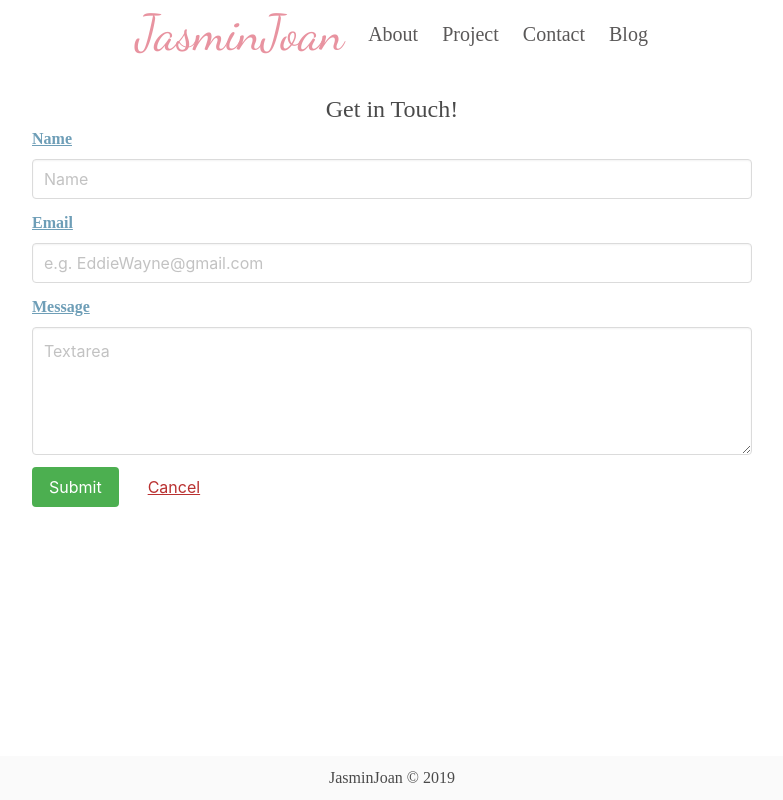
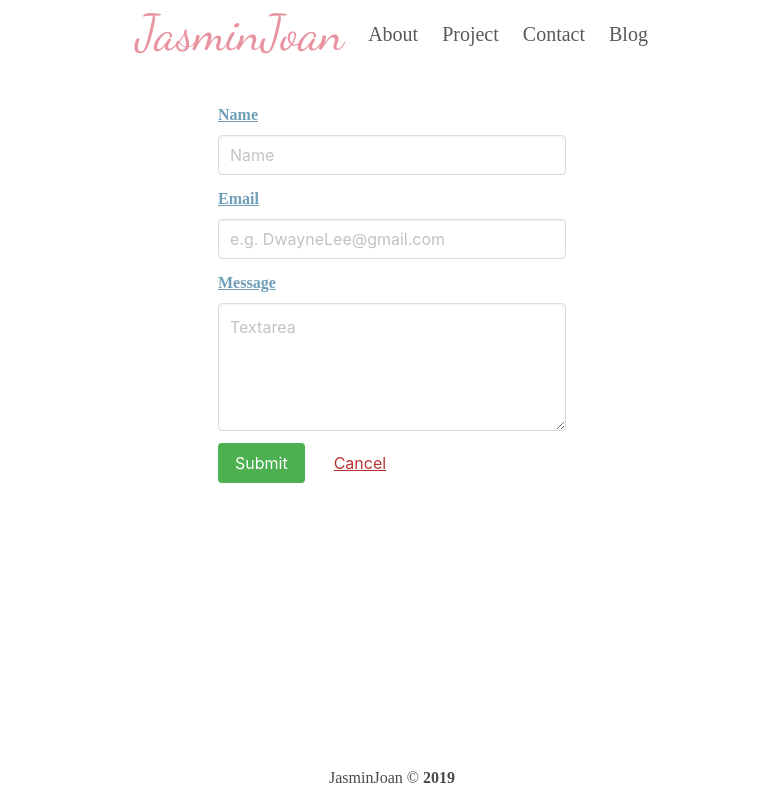
Before and after one commit to JasminDozier/portfolio, a React (Create React App) app: page /contact in a window 1280 px wide. Shown: the whole page, without its empty margins (248-1031 px from the left). Built offline with nearby package versions, Linux system fonts and the light colour scheme; a web font is replaced by a local one.

Commit message:
final changes for part 1

```diff
--- a/src/components/blog/style.css
+++ b/src/components/blog/style.css
@@ -5,3 +5,8 @@
 .jd-blog {
   padding: 0;
 }
+
+.column.is-8,
+.column.is-8-tablet {
+  width: 51%;
+}
--- a/src/components/contact/index.js
+++ b/src/components/contact/index.js
@@ -3,13 +3,12 @@ import "./style.css";
 
 const Contact = () => {
   return (
-    <div>
-      <h1 className="contact-form-title">Get in Touch!</h1>
+    <div class="columns is-centered">
+      <div class="columns is-centered jd-contact">
+        <div class="column is-three-fifths">
+          <div className="field">
+            <label className="label">Name</label>
 
-      <div className="columns is-centered jd-contact">
-        <div className="column is-three-fifths">
-          <div className="field">
-            <label className="label contactForm">Name</label>
             <div className="control">
               <input className="input" type="text" placeholder="Name" />
             </div>
@@ -21,18 +20,16 @@ const Contact = () => {
               <input
                 className="input"
                 type="email"
-                placeholder="e.g. EddieWayne@gmail.com"
+                placeholder="e.g. DwayneLee@gmail.com"
               />
             </div>
           </div>
-
           <div className="field">
             <label className="label">Message</label>
             <div className="control">
               <textarea className="textarea" placeholder="Textarea"></textarea>
             </div>
           </div>
-
           <div className="field is-grouped">
             <div className="control">
               <button className="button is-link">Submit</button>
--- a/src/components/contact/style.css
+++ b/src/components/contact/style.css
@@ -1,3 +1,8 @@
+.jd-contact {
+  width: 50%;
+  padding-top: 24px;
+}
+
 .jd-contact .label {
   color: rgb(110, 158, 183);
   text-decoration: underline;
@@ -10,8 +15,3 @@
 .jd-contact .button.is-text {
   color: rgba(174, 16, 16, 0.863);
 }
-
-.contact-form-title {
-  font-size: 24px;
-  text-align: center;
-}
--- a/src/components/home/index.js
+++ b/src/components/home/index.js
@@ -22,6 +22,7 @@ const Home = () => {
               <img
                 src="shahadat-shemul-O2MdroNurVw-unsplash.jpg"
                 className="jd-home-img"
+                alt="code"
               />
             </figure>
           </div>
--- a/src/components/layout/footer.js
+++ b/src/components/layout/footer.js
@@ -1,7 +1,11 @@
 import React from "react";
 
 const Footer = () => {
-  return <footer className="footer">JasminJoan &copy; 2019</footer>;
+  return (
+    <footer className="jd-footer">
+      JasminJoan &copy; <b>2019</b>
+    </footer>
+  );
 };
 
 export default Footer;
--- a/src/components/layout/style.css
+++ b/src/components/layout/style.css
@@ -24,7 +24,7 @@ a.navbar-item:hover {
   flex: 1 0 auto;
 }
 
-.footer {
+.jd-footer {
   text-align: center;
   margin-top: 30px;
   padding: 10px;
--- a/src/components/project/card.js
+++ b/src/components/project/card.js
@@ -17,10 +17,12 @@ const Card = props => {
           <div className="content">
             Lorem ipsum dolor sit amet, consectetur adipiscing elit. Phasellus
             nec iaculis mauris.
-            <a href="/">#css</a> <a href="/">#responsive</a>
-            <div>
-              <time dateTime="2016-1-1">11:09 PM - 1 Jan 2019</time>
-            </div>
+          </div>
+          <div>
+            <a href="/">Github</a>
+          </div>
+          <div>
+            <a href="/">Live Demo</a>
           </div>
         </div>
       </div>
```
Also changed, not shown: public/joanna-kosinska-tawmdz3QmF8-unsplash.jpg (added).
